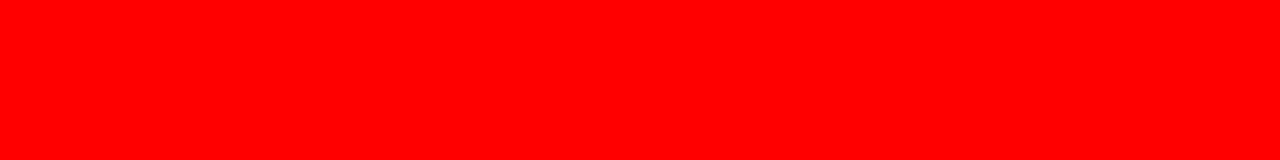
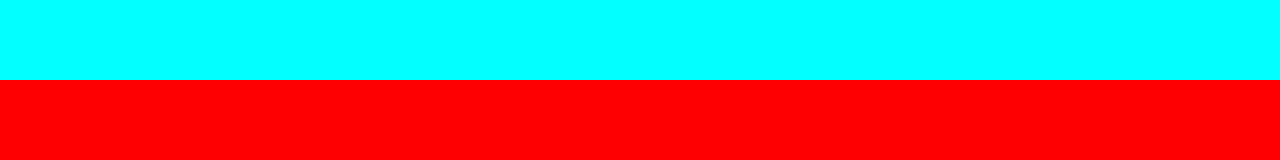
Before and after one commit to faijalfshaikh/practice, a plain HTML site: page index.html in a window 1280 px wide. Drawn offline with Linux system fonts and the light colour scheme.

Commit message:
Added navbar

```diff
--- a/index.html
+++ b/index.html
@@ -8,7 +8,9 @@
 </head>
 <body>
     <div id="main">
+        <div id="navbar">
 
+        </div>
     </div>
 </body>
 </html>
--- a/style.css
+++ b/style.css
@@ -14,3 +14,9 @@ html,body {
     width: 100%;
     background-color: red;
 }
+
+#navbar{
+    height: 80px;
+    width: 100%;
+    background-color: cyan;
+}
```
